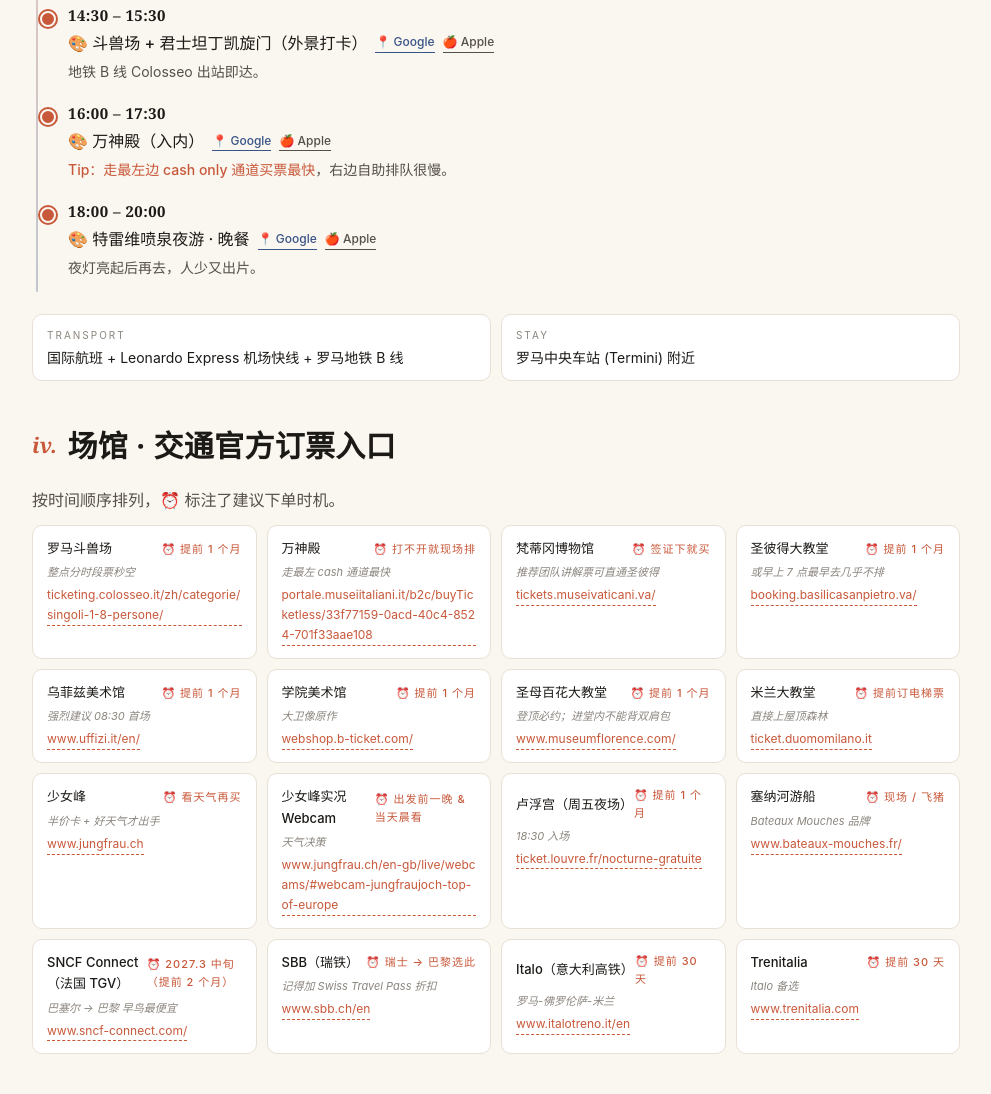
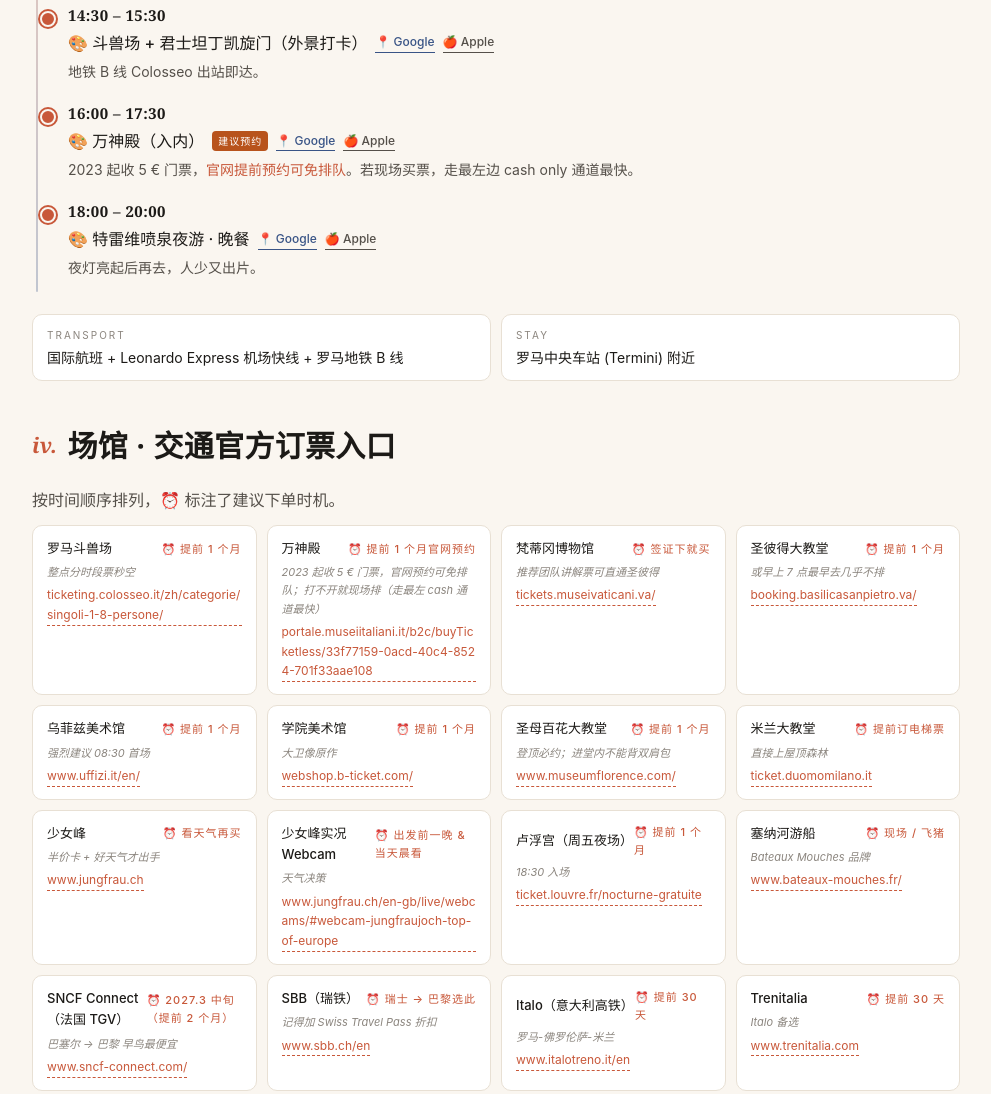
Before and after one commit to RuiqiLyu/euro-2027, a plain HTML site: page index.html in a window 1280 px wide. Shown: the part 2092-3186 px from the top of the page, without its empty margins (144-1135 px from the left). Drawn offline with Linux system fonts and the light colour scheme.

Commit message:
Apply itinerary review: D6 earlier departure, D8 IF-ELSE, D10 remove Angelina, Pantheon reservation, church dress tip

```diff
--- a/index.html
+++ b/index.html
@@ -432,7 +432,7 @@
       { time: '01:10 – 07:10', type: 'transit', title: '国内 ✈ 罗马 FCO', desc: '夜航直飞，机上尽量休息。罗马此时是<em>前一日夜里 19:10 起飞的第二天早晨</em>。' },
       { time: '08:30 – 13:00', type: 'rest', title: '入城 → 酒店回血', desc: '搭 Leonardo Express（约 32 min，€14）到 Termini。寄存行李，进房补觉，享用罗马意面午餐。' },
       { time: '14:30 – 15:30', type: 'attraction', title: '斗兽场 + 君士坦丁凯旋门（外景打卡）', place: 'Colosseo, Roma', desc: '地铁 B 线 Colosseo 出站即达。' },
-      { time: '16:00 – 17:30', type: 'attraction', title: '万神殿（入内）', place: 'Pantheon, Roma', desc: '<em>Tip：走最左边 cash only 通道买票最快</em>，右边自助排队很慢。' },
+      { time: '16:00 – 17:30', type: 'attraction', title: '万神殿（入内）', place: 'Pantheon, Roma', tag: '建议预约', desc: '2023 起收 5 € 门票，<em>官网提前预约可免排队</em>。若现场买票，走最左边 cash only 通道最快。' },
       { time: '18:00 – 20:00', type: 'attraction', title: '特雷维喷泉夜游 · 晚餐', place: 'Fontana di Trevi, Roma', desc: '夜灯亮起后再去，人少又出片。' },
     ],
   },
@@ -493,9 +493,9 @@
     stay: '因特拉肯 / 格林德瓦', transport: '跨国 EC 快车 → 施皮茨/布里格换 IC → Interlaken Ost → Grindelwald',
     routeDay: ['Milano Centrale', 'Spiez', 'Interlaken Ost', 'Grindelwald'],
     events: [
-      { time: '09:30 – 12:00', type: 'attraction', title: '米兰时尚留白', desc: '慢逛时尚四边形购物区，或到<em>欧洲最美星巴克臻选烘焙坊</em>喝杯 espresso。' },
-      { time: '12:30 – 17:30', type: 'transit', title: '米兰 → 因特拉肯东站 → 格林德瓦', tag: '需订票', desc: '跨国 EC 直达列车，窗外从意式古建切换到瑞士雪山湖泊童话木屋。<em>进入瑞士后开始使用 Swiss Travel Pass</em>。' },
-      { time: '18:00 – 20:00', type: 'rest', title: '入住 · 阿尔卑斯山谷傍晚', desc: '格林德瓦小镇木屋民宿，看月色照雪山。' },
+      { time: '08:30 – 10:00', type: 'rest', title: '米兰早晨咖啡 · 打包早餐', desc: '在中央车站附近快速吃早餐。<em>不要拖，5.5-6h 车程要留缓冲</em>。' },
+      { time: '10:30 – 16:30', type: 'transit', title: '米兰 → 因特拉肯东站 → 格林德瓦', tag: '需订票', desc: '跨国 EC 直达列车（Milano C. → Basel/Spiez → Interlaken Ost → Grindelwald），实际含换乘约 5.5-6h。窗外从意式古建切换到瑞士雪山湖泊童话木屋。<em>进入瑞士后开始使用 Swiss Travel Pass</em>。' },
+      { time: '17:00 – 20:00', type: 'rest', title: '入住 · 阿尔卑斯山谷傍晚', desc: '格林德瓦小镇木屋民宿，看月色照雪山。' },
     ],
   },
   {
@@ -517,9 +517,9 @@
     stay: '同上', transport: '瑞铁 SBB + 湖泊游船（持 STP 全免或折扣）',
     routeDay: ['Interlaken', 'Brienz', 'Grindelwald'],
     events: [
-      { time: '09:30 – 12:00', type: 'attraction', title: '布里恩茨湖游船', place: 'Brienzersee, Switzerland', desc: '被称为<em>"蒂芙尼蓝"</em>的湖，复古游船慢慢荡。' },
-      { time: '12:00 – 15:00', type: 'attraction', title: '格林德瓦 · 龙疆等小镇漫步', desc: '若想更刺激，可去 First 山挑战山顶飞索。' },
-      { time: '全天备用', type: 'booking', title: '⚠️ 少女峰黄金后备日', tag: '天气备用', desc: '若昨日大雾，把 D7 少女峰整套挪到今天。' },
+      { time: '06:30 – 07:30', type: 'booking', title: '⚠️ 决策日 · 看 Webcam 确定今天走哪套方案', tag: '关键决策', desc: '打开 <a href="https://www.jungfrau.ch/en-gb/live/webcams/" target="_blank">jungfrau.ch/live/webcams</a>：<em>若 5.18 已上过山</em> → 走「方案 A · 湖泊小镇」；<em>若 5.18 因大雾未上山且今天晴朗</em> → 立刻走「方案 B · 补登少女峰」。' },
+      { time: '方案 A · 已登过山', type: 'attraction', title: '布里恩茨湖游船 + 龙疆小镇', place: 'Brienzersee, Switzerland', desc: '09:30-12:00 蒂芙尼蓝湖上复古游船 → 12:00-15:00 格林德瓦 / 龙疆 (Iseltwald) 小镇漫步。想更刺激可去 First 山飞索。' },
+      { time: '方案 B · 补登少女峰', type: 'attraction', title: '格林德瓦 → Eiger Express → Jungfraujoch', desc: '08:30 立刻出发按 D7 同套路线上山（Grindelwald Terminal → Eigergletscher → 齿轨 → 山顶）。湖泊游船顺延到 5.20 早上，但会挤掉 D9 巴黎入城的部分时段。' },
     ],
   },
   {
@@ -542,7 +542,7 @@
     events: [
       { time: '09:30 – 11:00', type: 'attraction', title: '登顶凯旋门 · 俯瞰十二放射大道', place: 'Arc de Triomphe, Paris', desc: '趁体力好上午登。' },
       { time: '11:00 – 12:30', type: 'attraction', title: '散步香榭丽舍大街', place: 'Champs-Élysées, Paris', desc: '' },
-      { time: '13:00 – 15:00', type: 'attraction', title: '杜乐丽花园 · Angelina 热巧克力 · 蒙布朗', place: 'Jardin des Tuileries, Paris', desc: '<em>Angelina 招牌热巧</em>浓到能立勺，蒙布朗蛋糕必点。' },
+      { time: '13:00 – 15:00', type: 'rest', title: '杜乐丽花园 · 法式午餐', place: 'Jardin des Tuileries, Paris', desc: '在花园里的露天咖啡座吃法式午餐、看鸽子和喷泉，为下午橘园 + 晚上卢浮宫夜场充电。' },
       { time: '15:30 – 18:00', type: 'attraction', title: '橘园美术馆 · 莫奈《睡莲》', place: 'Musée de l\'Orangerie, Paris', tag: '需预约', desc: '两间椭圆展厅，360° 环绕的睡莲。' },
       { time: '18:30 – 21:30', type: 'attraction', title: '卢浮宫夜游 · 直奔三宝', place: 'Musée du Louvre, Paris', tag: '周五夜场', desc: '<em>周五延长至 21:45 开放</em>，18:30 入场，旅行团已撤，人潮减半。蒙娜丽莎 · 胜利女神 · 断臂维纳斯。出门拍发光玻璃金字塔。' },
     ],
@@ -571,7 +571,7 @@
 
 const bookings = [
   { name: '罗马斗兽场', when: '提前 1 个月', hint: '整点分时段票秒空', url: 'https://ticketing.colosseo.it/zh/categorie/singoli-1-8-persone/' },
-  { name: '万神殿', when: '打不开就现场排', hint: '走最左 cash 通道最快', url: 'https://portale.museiitaliani.it/b2c/buyTicketless/33f77159-0acd-40c4-8524-701f33aae108' },
+  { name: '万神殿', when: '提前 1 个月官网预约', hint: '2023 起收 5 € 门票，官网预约可免排队；打不开就现场排（走最左 cash 通道最快）', url: 'https://portale.museiitaliani.it/b2c/buyTicketless/33f77159-0acd-40c4-8524-701f33aae108' },
   { name: '梵蒂冈博物馆', when: '签证下就买', hint: '推荐团队讲解票可直通圣彼得', url: 'https://tickets.museivaticani.va/' },
   { name: '圣彼得大教堂', when: '提前 1 个月', hint: '或早上 7 点最早去几乎不排', url: 'https://booking.basilicasanpietro.va/' },
   { name: '乌菲兹美术馆', when: '提前 1 个月', hint: '强烈建议 08:30 首场', url: 'https://www.uffizi.it/en/' },
@@ -594,6 +594,7 @@
   { text: '<b>出发前 2 周</b>：国内平台买 Swiss Travel Pass 4 日连续券', done: false },
   { text: '预约梵蒂冈博物馆（5.13 上午）', done: false },
   { text: '预约罗马斗兽场（5.12 下午入场）', done: false },
+  { text: '预约万神殿（5.12 下午 5 € 门票，免排队）', done: false },
   { text: '预约圣彼得大教堂（5.13 下午）或选择清晨 07:00 现场', done: false },
   { text: '预约米兰大教堂 + 屋顶电梯票（5.16 下午）', done: false },
   { text: '决定是否登圣母百花大教堂圆顶，若登需另约', done: false },
@@ -696,6 +697,7 @@
 ];
 
 const tips = [
+  { title: '教堂着装要求', body: '圣彼得 / 米兰大教堂 / 圣母百花均要求<b>遮肩遮膝</b>，男士不能穿短裤或无袖。夏天薄外套 + 长裙 / 长裤是稳妥搭配，安检可能会拦下背心和短裙。' },
   { title: '罗马 · 圣彼得清晨', body: '早上 7:00 最早去圣彼得，几乎不用排。殿内空旷，能围观信教群众唱经、下跪，仪式感拉满。' },
   { title: '罗马 · 万神殿买票', body: '不要走右边自助买票，慢。走最左边 <b>cash only</b> 通道买票，快。' },
   { title: '佛罗伦萨 · 85 欧三日通票', body: '如果计划连打多个馆，考虑佛罗伦萨 85 € 三日通票，含乌菲兹+学院+皮蒂宫+波波利花园。' },
```
